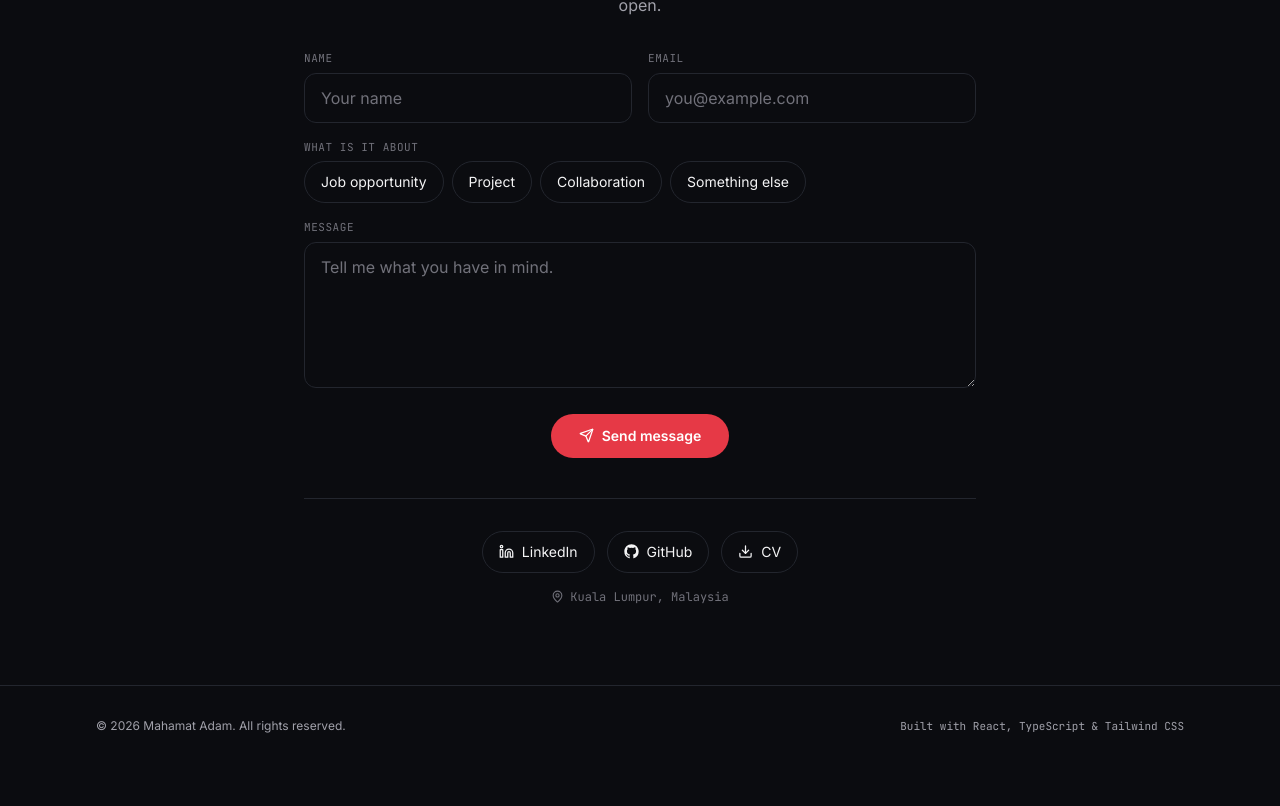
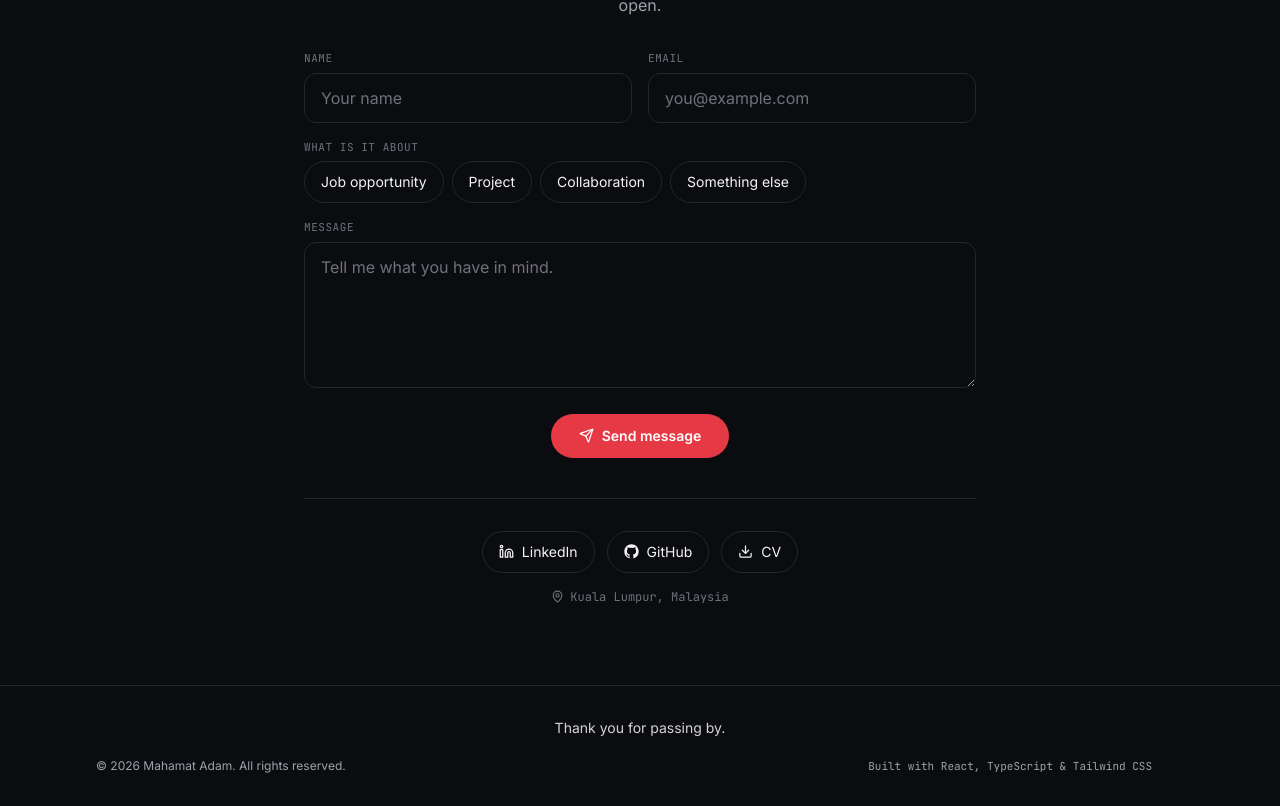
Before and after one commit to Mahamat-Adam/Mahamat-Adam.github.io, a React (Vite) app: page / in a window 1280 px wide. Shown: the part 8104-8910 px from the top of the page. Before the commit the page ends 8870 px from the top, so only its background shows below. Built offline with nearby package versions, Linux system fonts and the light colour scheme; the HTML template or start-up script is replaced by a standard one.

Commit message:
Add a closing line to the footer
A short thank you sits above the copyright row, in the body type rather than the
mono meta style, so the last thing on the page is addressed to whoever read it
instead of being more fine print.

```diff
--- a/src/components/Footer.tsx
+++ b/src/components/Footer.tsx
@@ -1,8 +1,12 @@
 export function Footer() {
   return (
     <footer className="border-t border-line pb-48 pt-8 sm:py-8 dark:border-nline">
+      <div className="mx-auto max-w-wrap px-5 md:px-8">
+        <p className="text-center text-sm text-zinc-600 dark:text-zinc-300">
+          Thank you for passing by.
+        </p>
         {/* extra right padding keeps the credit clear of the floating chat button */}
-      <div className="mx-auto flex max-w-wrap flex-col items-center justify-between gap-3 px-5 sm:flex-row sm:pr-24 md:px-8 md:pr-24 xl:pr-8">
+        <div className="mt-5 flex flex-col items-center justify-between gap-3 sm:flex-row sm:pr-24 md:pr-24 xl:pr-8">
           <p className="text-xs text-zinc-600 dark:text-zinc-400">
             © 2026 Mahamat Adam. All rights reserved.
           </p>
@@ -10,6 +14,7 @@ export function Footer() {
             Built with React, TypeScript & Tailwind CSS
           </p>
         </div>
+      </div>
     </footer>
   )
 }
```
Lines whose indentation alone changed are shown as unchanged.
